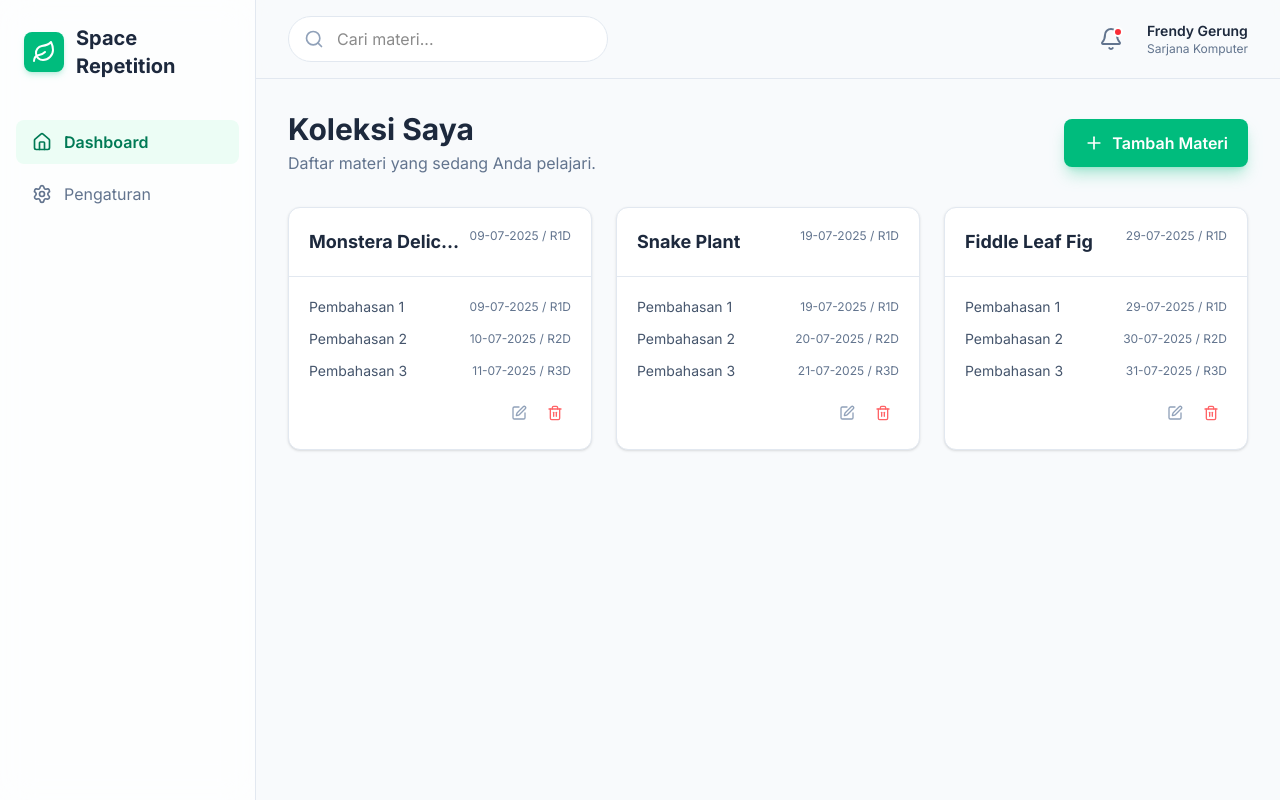
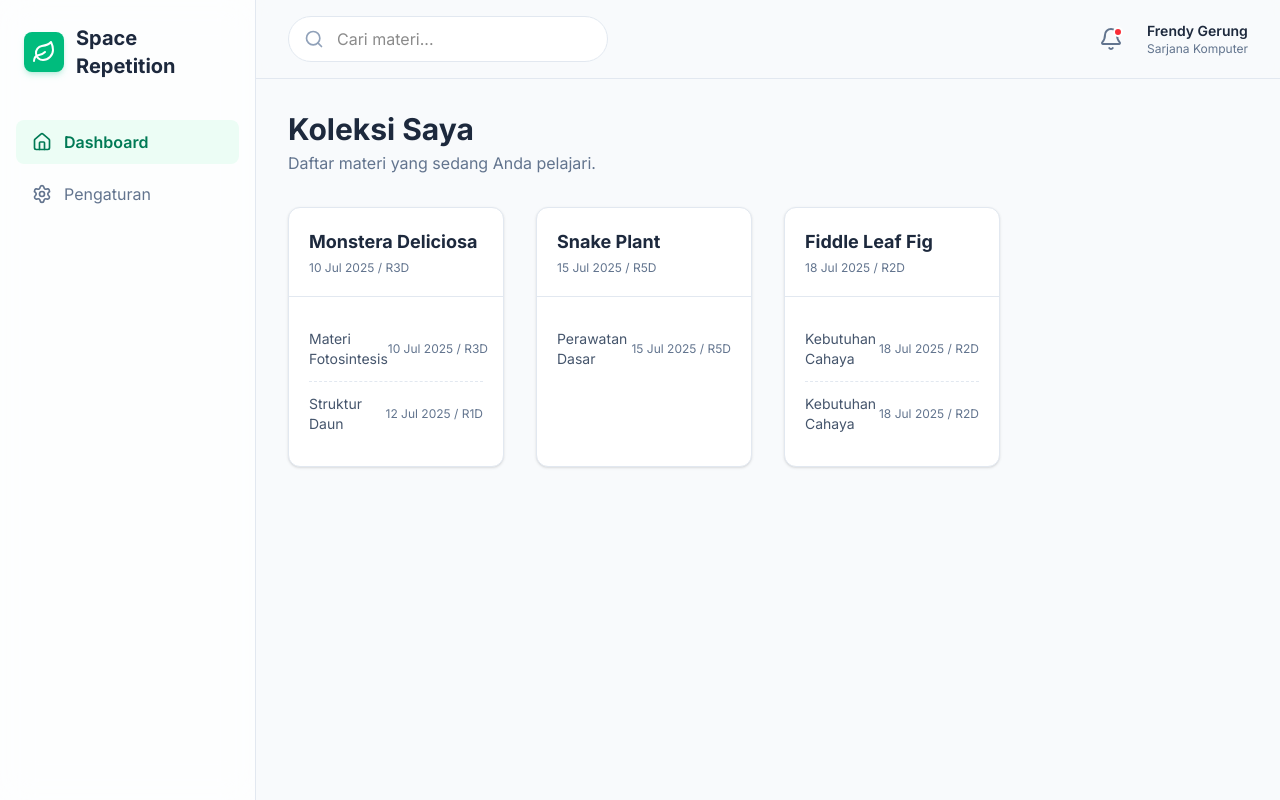
Before and after one commit to Greenson22/repetition-space, a Next.js app: page / in a window 1280 px wide. Built offline with nearby package versions, Linux system fonts and the light colour scheme.

Commit message:
refactor(card): memperbaiki struktur dari penempatan judul materi, repetition kode dan pembahasan

```diff
--- a/src/components/fragments/Card.tsx
+++ b/src/components/fragments/Card.tsx
@@ -1,52 +1,40 @@
 // src/components/fragments/Card.tsx
 
-import { Edit, Trash2 } from 'lucide-react';
-// Pastikan DiscussionItem diimpor dari data.ts
 import type { Plant, DiscussionItem } from '@/lib/data';
 
 type CardProps = {
   plant: Plant;
   discussions: DiscussionItem[];
-  onEdit: (plant: Plant) => void;
-  onDelete: (id: number) => void;
 };
 
-const Card = ({ plant, discussions, onEdit, onDelete }: CardProps) => {
+const Card = ({ plant, discussions }: CardProps) => {
   return (
     <div className="bg-white rounded-xl border border-slate-200 shadow-sm overflow-hidden hover:shadow-lg hover:-translate-y-1 transition-all duration-300 flex flex-col">
       {/* BAGIAN ATAS KARTU */}
       <div className="p-5">
-        <div className="flex justify-between items-start">
-          <h4 className="text-lg font-bold text-slate-800 truncate pr-2">{plant.name}</h4>
-          {/* Menampilkan info repetisi dari pembahasan pertama sebagai info utama */}
-          <span className="text-xs text-slate-500 whitespace-nowrap">
-            {discussions.length > 0 ? discussions[0].repetitionInfo : ''}
-          </span>
+        <div>
+          <h4 className="text-lg font-bold text-slate-800">{plant.name}</h4>
+          {discussions.length > 0 && (
+            <span className="text-xs text-slate-500 mt-1 block">
+              {discussions[0].repetitionInfo}
+            </span>
+          )}
         </div>
       </div>
 
-      {/* GARIS PEMISAH */}
+      {/* GARIS PEMISAH UTAMA */}
       <div className="border-t border-slate-200"></div>
 
       {/* BAGIAN BAWAH KARTU */}
       <div className="p-5 flex flex-col flex-grow">
-        <div className="flex-grow space-y-3 text-sm text-slate-600">
+        {/* Menggunakan divide untuk membuat garis putus-putus antar item */}
+        <div className="flex-grow text-sm text-slate-600 divide-y divide-dashed divide-slate-200">
           {discussions.map((item, index) => (
-            <div key={index} className="flex justify-between items-center">
+            <div key={item.id || index} className="flex justify-between items-center py-3">
               <span>{item.text}</span>
               <span className="text-xs text-slate-500 whitespace-nowrap">{item.repetitionInfo}</span>
             </div>
           ))}
-        </div>
-        <div className="mt-4 flex justify-end items-center">
-          <div className="flex space-x-1">
-            <button onClick={() => onEdit(plant)} className="p-2 rounded-full text-slate-400 hover:bg-slate-100 hover:text-slate-600 transition-colors" title="Edit">
-              <Edit className="w-4 h-4" />
-            </button>
-            <button onClick={() => onDelete(plant.id)} className="p-2 rounded-full text-red-400 hover:bg-red-100 hover:text-red-600 transition-colors" title="Hapus">
-              <Trash2 className="w-4 h-4" />
-            </button>
-          </div>
         </div>
       </div>
     </div>
--- a/src/components/views/DashboardView.tsx
+++ b/src/components/views/DashboardView.tsx
@@ -3,73 +3,19 @@
 "use client";
 
 import { useEffect, useState } from 'react';
-import { Plus } from 'lucide-react';
-import Button from '@/components/elements/Button';
-import FormModal from '@/components/fragments/FormModal';
-// Impor juga DiscussionItem
-import { defaultPlants, type Plant, type DiscussionItem } from '@/lib/data';
 import Card from '@/components/fragments/Card';
+// Impor data dan tipe yang diperlukan, termasuk untuk diskusi
+import { defaultPlants, defaultDiscussions, type Plant, type DiscussionItem } from '@/lib/data';
 
 const DashboardView = () => {
   const [plants, setPlants] = useState<Plant[]>([]);
-  const [isModalOpen, setIsModalOpen] = useState(false);
-  const [plantToEdit, setPlantToEdit] = useState<Plant | null>(null);
+  const [discussions, setDiscussions] = useState<DiscussionItem[]>([]);
 
   useEffect(() => {
-    const savedData = localStorage.getItem('plantData');
-    const initialPlants = savedData ? JSON.parse(savedData) : defaultPlants;
-    setPlants(initialPlants);
+    // Memuat data tanaman dan diskusi dari file data.ts
+    setPlants(defaultPlants);
+    setDiscussions(defaultDiscussions);
   }, []);
-
-  useEffect(() => {
-    if (plants.length > 0) {
-      localStorage.setItem('plantData', JSON.stringify(plants));
-    }
-  }, [plants]);
-
-  const handleOpenModal = (plant: Plant | null = null) => {
-    setPlantToEdit(plant);
-    setIsModalOpen(true);
-  };
-
-  const handleCloseModal = () => {
-    setIsModalOpen(false);
-    setPlantToEdit(null);
-  };
-
-  const handleSavePlant = (plantData: Plant) => {
-    let updatedPlants;
-    if (plantToEdit) {
-      updatedPlants = plants.map(p => p.id === plantData.id ? plantData : p);
-    } else {
-      updatedPlants = [...plants, { ...plantData, id: Date.now() }];
-    }
-    setPlants(updatedPlants);
-    handleCloseModal();
-  };
-
-  const handleDeletePlant = (id: number) => {
-    const updatedPlants = plants.filter(p => p.id !== id);
-    setPlants(updatedPlants);
-  };
-
-  // Fungsi untuk menghasilkan data pembahasan dengan info repetisi
-  const getDiscussionsWithRepetitionInfo = (plantIndex: number): DiscussionItem[] => {
-      const discussions = ['Pembahasan 1', 'Pembahasan 2', 'Pembahasan 3'];
-      return discussions.map((text, discussionIndex) => {
-          const date = new Date();
-          // Logika tanggal bisa disesuaikan, ini hanya contoh sederhana
-          date.setDate(date.getDate() + (plantIndex * 10) + discussionIndex);
-          const day = String(date.getDate()).padStart(2, '0');
-          const month = String(date.getMonth() + 1).padStart(2, '0');
-          const year = date.getFullYear();
-          const repetition = `R${discussionIndex + 1}D`;
-          return {
-              text: text,
-              repetitionInfo: `${day}-${month}-${year} / ${repetition}`
-          };
-      });
-  }
 
   return (
     <>
@@ -78,36 +24,28 @@ const DashboardView = () => {
           <h2 className="text-3xl font-bold text-slate-800">Koleksi Saya</h2>
           <p className="text-slate-500 mt-1">Daftar materi yang sedang Anda pelajari.</p>
         </div>
-        <Button onClick={() => handleOpenModal()} icon={<Plus className="w-5 h-5" />}>
-          Tambah Materi
-        </Button>
       </header>
 
       {plants.length > 0 ? (
-        <div className="grid grid-cols-1 md:grid-cols-2 lg:grid-cols-3 gap-6">
-          {plants.map((plant, index) => (
-            <Card
-              key={plant.id}
-              plant={plant}
-              discussions={getDiscussionsWithRepetitionInfo(index)}
-              onEdit={handleOpenModal}
-              onDelete={handleDeletePlant}
-            />
-          ))}
+        <div className="grid grid-cols-1 sm:grid-cols-2 lg:grid-cols-3 xl:grid-cols-4 gap-8">
+          {plants.map(plant => {
+            // Saring diskusi yang relevan untuk setiap tanaman berdasarkan plant.id
+            const plantDiscussions = discussions.filter(d => d.plantId === plant.id);
+            return (
+              <Card
+                key={plant.id}
+                plant={plant}
+                discussions={plantDiscussions} // Teruskan data diskusi yang sudah disaring
+              />
+            );
+          })}
         </div>
       ) : (
         <div className="text-center py-16">
           <h3 className="text-xl font-semibold text-slate-700">Koleksi masih kosong.</h3>
-          <p className="text-slate-500 mt-2">Klik tombol 'Tambah Materi' untuk memulai.</p>
+          <p className="text-slate-500 mt-2">Data tanaman akan ditampilkan di sini.</p>
         </div>
       )}
-
-      <FormModal
-        isOpen={isModalOpen}
-        onClose={handleCloseModal}
-        onSave={handleSavePlant}
-        plantToEdit={plantToEdit}
-      />
     </>
   );
 };
--- a/src/lib/data.ts
+++ b/src/lib/data.ts
@@ -9,15 +9,26 @@ export type Plant = {
   imageUrl?: string;
 };
 
-// Definisikan tipe baru untuk setiap item pembahasan
+// Definisikan tipe untuk item diskusi
 export type DiscussionItem = {
-text: string;
-repetitionInfo: string;
-}
+  id: number;
+  plantId: number; // Untuk menghubungkan ke tanaman
+  text: string;
+  repetitionInfo: string;
+};
 
-// Ekspor array data default
+// Ekspor array data default untuk tanaman
 export const defaultPlants: Plant[] = [
-{ id: 1, name: 'Monstera Deliciosa', species: 'Araceae', careLevel: 'Mudah' },
-{ id: 2, name: 'Snake Plant', species: 'Sansevieria trifasciata', careLevel: 'Mudah' },
-{ id: 3, name: 'Fiddle Leaf Fig', species: 'Ficus lyrata', careLevel: 'Sulit' }
+  { id: 1, name: 'Monstera Deliciosa', species: 'Araceae', careLevel: 'Mudah' },
+  { id: 2, name: 'Snake Plant', species: 'Sansevieria trifasciata', careLevel: 'Mudah' },
+  { id: 3, name: 'Fiddle Leaf Fig', species: 'Ficus lyrata', careLevel: 'Sulit' }
 ];
+
+// Ekspor array data default untuk diskusi dengan format tanggal baru
+export const defaultDiscussions: DiscussionItem[] = [
+  { id: 1, plantId: 1, text: 'Materi Fotosintesis', repetitionInfo: '10 Jul 2025 / R3D' },
+  { id: 2, plantId: 1, text: 'Struktur Daun', repetitionInfo: '12 Jul 2025 / R1D' },
+  { id: 3, plantId: 2, text: 'Perawatan Dasar', repetitionInfo: '15 Jul 2025 / R5D' },
+  { id: 4, plantId: 3, text: 'Kebutuhan Cahaya', repetitionInfo: '18 Jul 2025 / R2D' },
+  { id: 4, plantId: 3, text: 'Kebutuhan Cahaya', repetitionInfo: '18 Jul 2025 / R2D' },
+];
```
